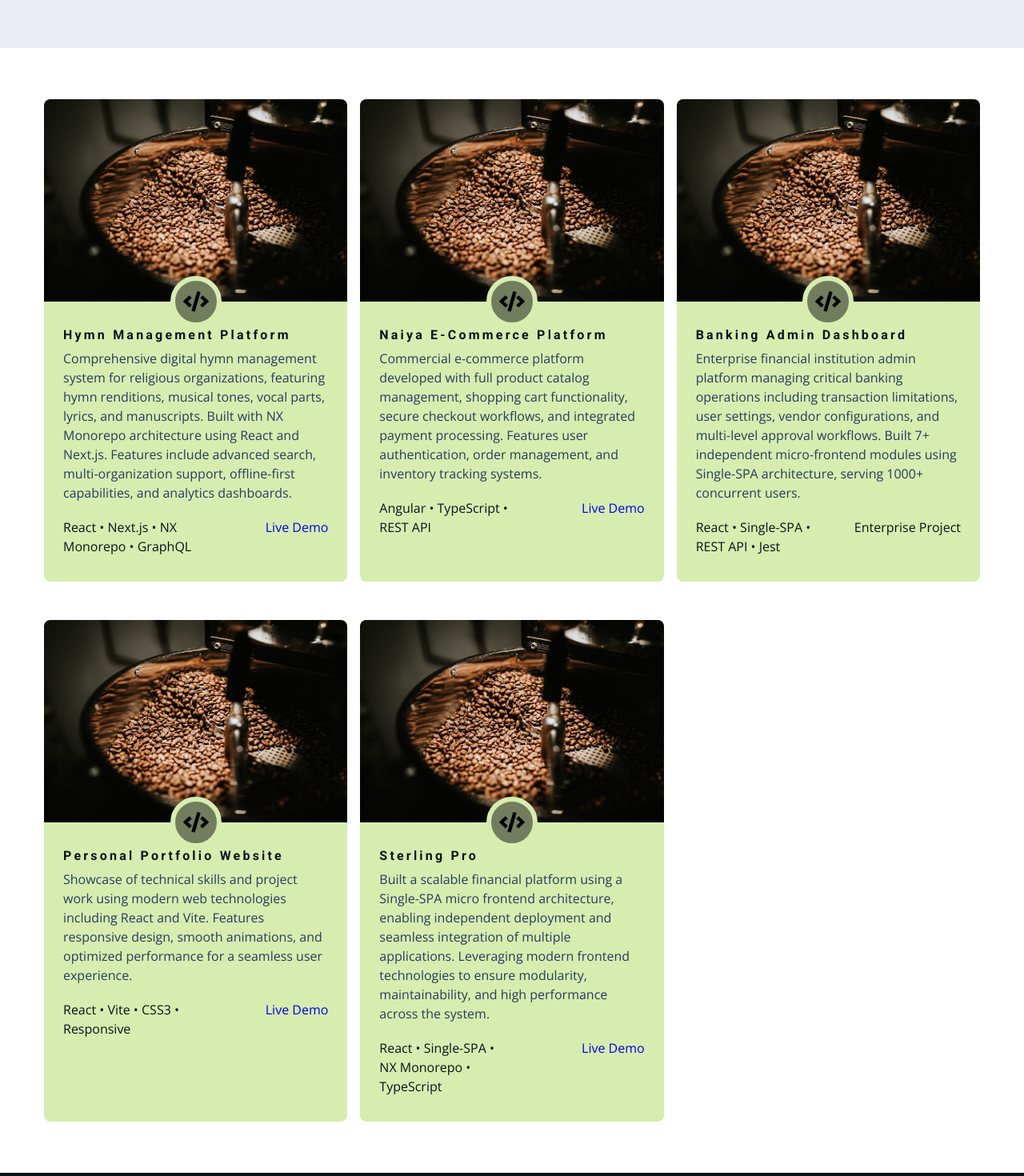
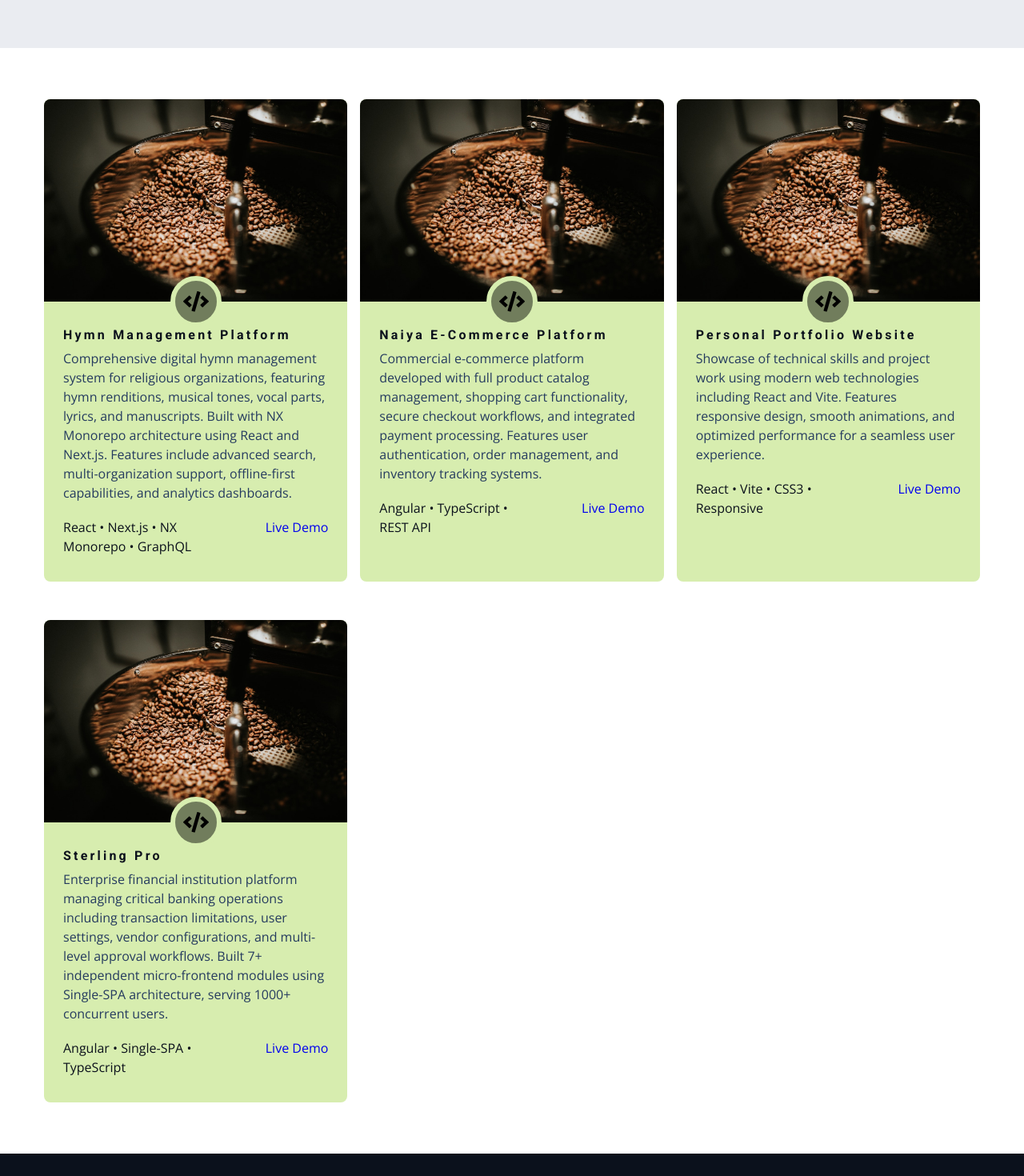
Before and after one commit to michzealseyi/new-portfolio, a React (Vite) app: page /projects in a window 1280 px wide. Shown: the part 340-1810 px from the top of the page at 80% size. Built offline with nearby package versions, Linux system fonts and the light colour scheme.

Commit message:
updating

```diff
--- a/src/Projects.jsx
+++ b/src/Projects.jsx
@@ -168,7 +168,7 @@
             </div>
           </article>
 
-          <article className="single-project">
+          {/* <article className="single-project">
             <div className="project-container">
               <img src={Img2} alt="Banking Admin Dashboard" className="project-img" />
               <span className="project-icon">
@@ -178,7 +178,7 @@
             <div className="project-details">
               <h4>Banking Admin Dashboard</h4>
               <p>
-                Enterprise financial institution admin platform managing critical banking operations including transaction
+                Enterprise financial institution platform managing critical banking operations including transaction
                 limitations, user settings, vendor configurations, and multi-level approval workflows. Built 7+ independent
                 micro-frontend modules using Single-SPA architecture, serving 1000+ concurrent users.
               </p>
@@ -187,7 +187,7 @@
                 <span className="project-code">Enterprise Project</span>
               </div>
             </div>
-          </article>
+          </article> */}
 
           <article className="single-project">
             <div className="project-container">
@@ -219,11 +219,12 @@
             <div className="project-details">
               <h4>Sterling Pro</h4>
               <p>
-                Built a scalable financial platform using a Single-SPA micro frontend architecture, enabling independent
-                deployment and seamless integration of multiple applications. Leveraging modern frontend technologies to ensure modularity, maintainability, and high performance across the system.
+               Enterprise financial institution platform managing critical banking operations including transaction
+                limitations, user settings, vendor configurations, and multi-level approval workflows. Built 7+ independent
+                micro-frontend modules using Single-SPA architecture, serving 1000+ concurrent users.
               </p>
               <div className="project-footer">
-                <span className="project-tech">React • Single-SPA • NX Monorepo • TypeScript</span>
+                <span className="project-tech">Angular • Single-SPA • TypeScript</span>
                 <a href="https://newsterlingpro.sterling.ng/home" target="_blank" rel="noopener noreferrer" className="project-code">Live Demo</a>
               </div>
             </div>
```
